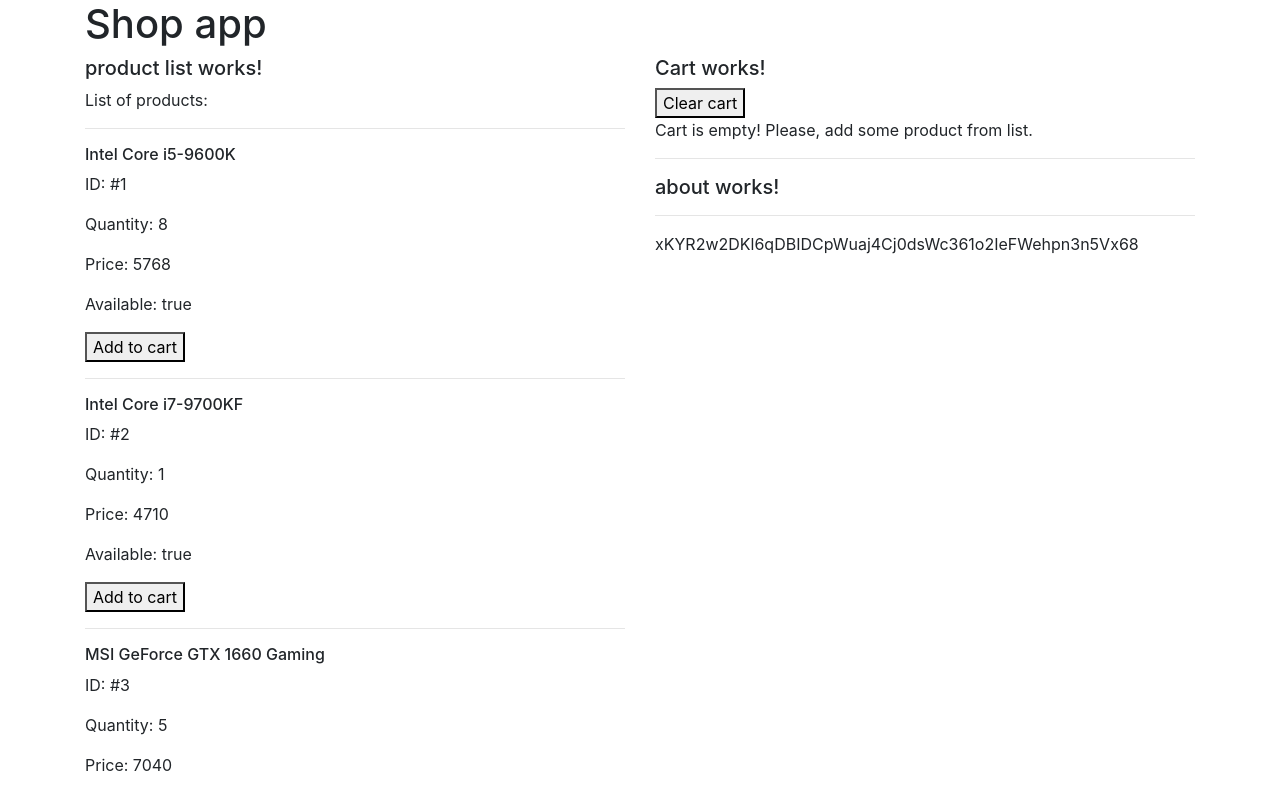
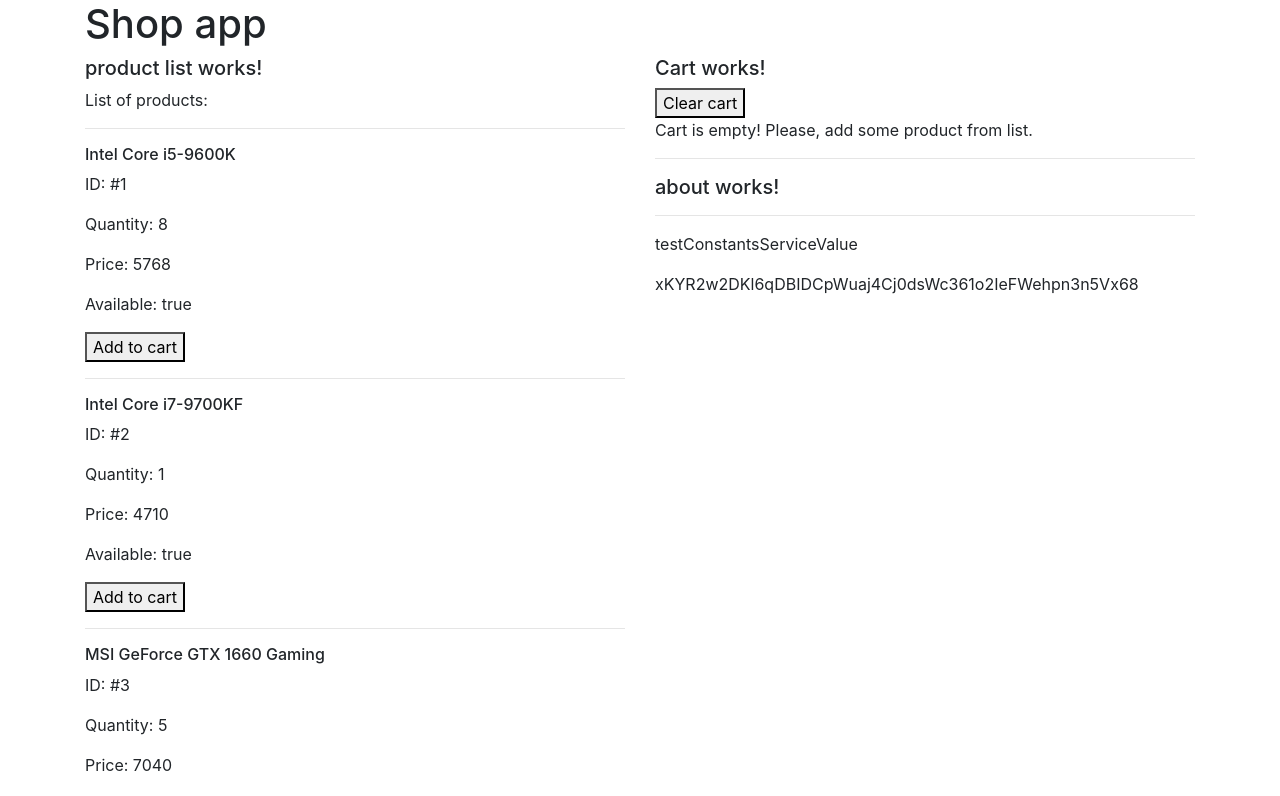
Before and after one commit to bumer7721/shop, an Angular app: page / in a window 1280 px wide. Shown: the top 796 px of the page. Built offline with nearby package versions, Linux system fonts and the light colour scheme.

Commit message:
added ConstantsService

```diff
--- /dev/null
+++ b/src/app/core/services/constants.service.ts
@@ -0,0 +1,17 @@
+import { Injectable } from '@angular/core';
+
+@Injectable({
+  providedIn: 'root'
+})
+export class ConstantsService {
+
+  private constValue = 'testConstantsServiceValue';
+
+  constructor() { }
+
+  getConstValue(): any {
+    return this.constValue;
+  }
+}
+
+export const constServiceInstance = new ConstantsService();
--- a/src/app/layout/components/about/about.component.html
+++ b/src/app/layout/components/about/about.component.html
@@ -1,3 +1,4 @@
 <h5>about works!</h5>
 <hr>
+<p>{{constantsServiceData}}</p>
 <p>{{generatorData}}</p>
--- a/src/app/layout/components/about/about.component.ts
+++ b/src/app/layout/components/about/about.component.ts
@@ -1,7 +1,7 @@
 import { Component, OnInit, Inject } from '@angular/core';
 import { GeneratorService } from 'src/app/core/services/generator.service';
 import { GeneratorData, GeneratorFactory } from 'src/app/core/factories/generator.factory';
-import { generate } from 'rxjs';
+import { ConstantsService, constServiceInstance } from 'src/app/core/services/constants.service';
 
 @Component({
   selector: 'app-about',
@@ -9,18 +9,22 @@
   styleUrls: ['./about.component.css'],
   providers: [
       GeneratorService,
+      {provide: ConstantsService, useValue: constServiceInstance},
       {provide: GeneratorData, useFactory: GeneratorFactory(50), deps: [GeneratorService]}
   ]
 })
 export class AboutComponent implements OnInit {
 
+  constantsServiceData: any;
   generatorData: string;
 
   constructor(
+    private constantsService: ConstantsService,
     @Inject(GeneratorData) private generator: string
   ) { }
 
   ngOnInit() {
+    this.constantsServiceData = this.constantsService.getConstValue();
     this.generatorData = this.generator;
   }
 
```
Also changed, not shown: 1 other file (tests, documents, lock files or other folders).
